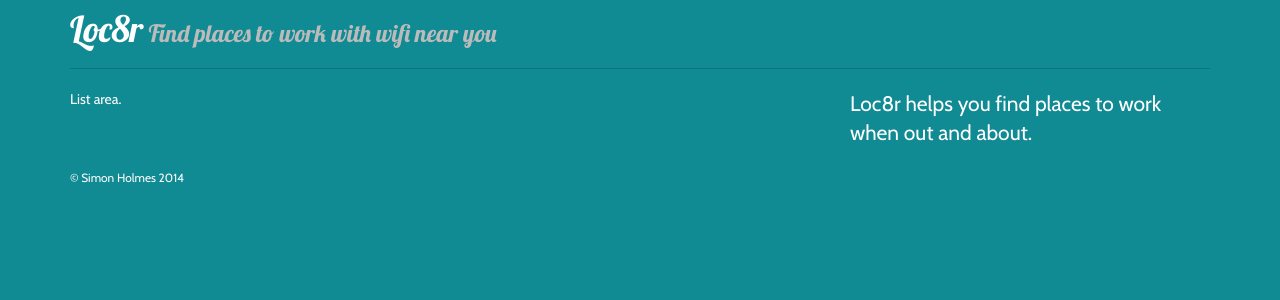
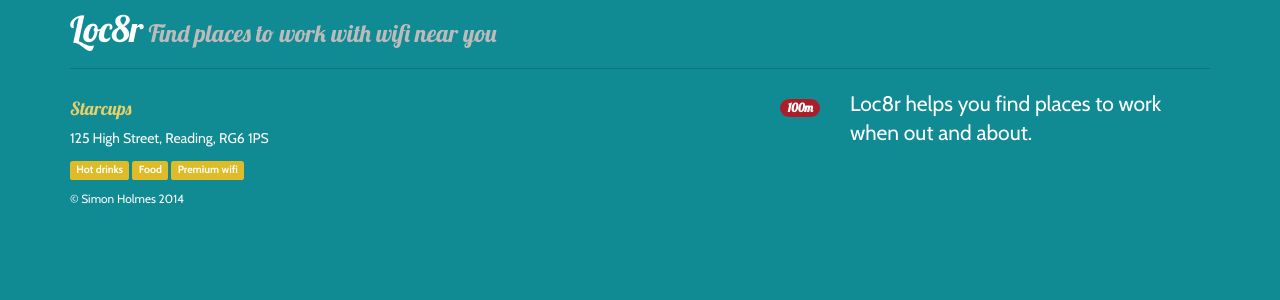
Before and after one commit to Daggerlake/MatthewMoreno, a Node server app: page / in a window 1280 px wide. Shown: the part 51-351 px from the top of the page. Run offline with Node 20, Linux system fonts and the light colour scheme; some web fonts are replaced.

Commit message:
Add dummy entry to location list page

```diff
--- a/app_server/views/locations-list.jade
+++ b/app_server/views/locations-list.jade
@@ -14,8 +14,31 @@ block content
     // Container for list of locations, spanning all twelve columns on
     // extra-small devices and eight columns on small devices and larger
     .col-xs-12.col-sm-8
-      p List area.
-
+      // Set up a Bootstrap list group and create a single item spanning full
+      // twelve columns
+      .row.list_group
+        .col-xs-12.list_group_item
+          h4
+            a(href="/location") Starcups
+            small &nbsp;
+              // Location rating
+              span.glyphicon.glyphicon-star
+              span.glyphicon.glyphicon-star
+              span.glyphicon.glyphicon-star
+              span.glyphicon.glyphicon-star-empty
+              span.glyphicon.glyphicon-star-empty
+            // Distance to location
+            span.badge.pull-right.badge-default 100m
+          // Address of locaiton
+          p.address 125 High Street, Reading, RG6 1PS
+          p
+            // Location facilities
+            span.label.label-warning Hot drinks
+            &nbsp;
+            span.label.label-warning Food
+            &nbsp;
+            span.label.label-warning Premium wifi
+            &nbsp;
     // Container for secondary or sidebar information, spanning all twelve
     // columns on extra-small devices and four columns on small devices and
     // larger
```
